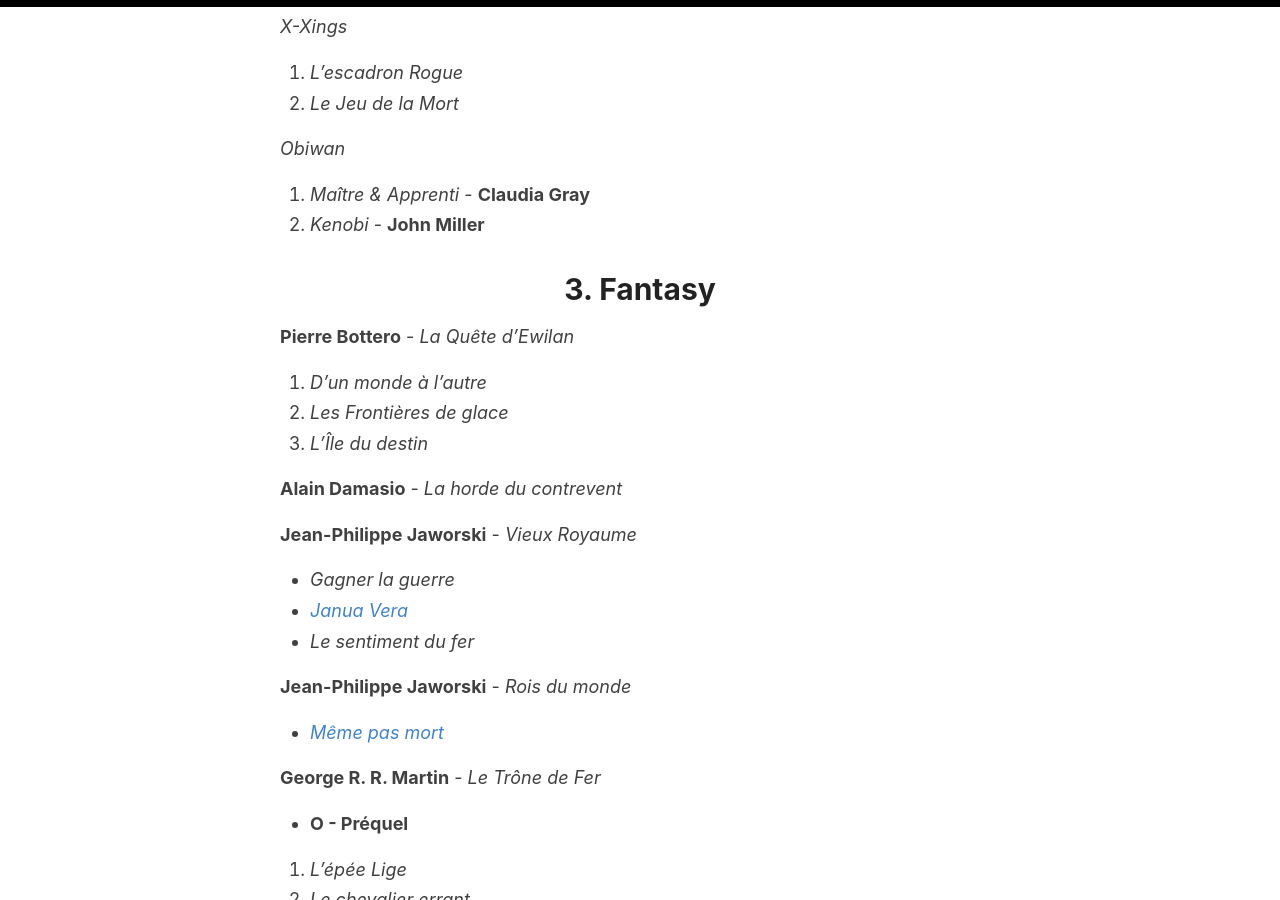
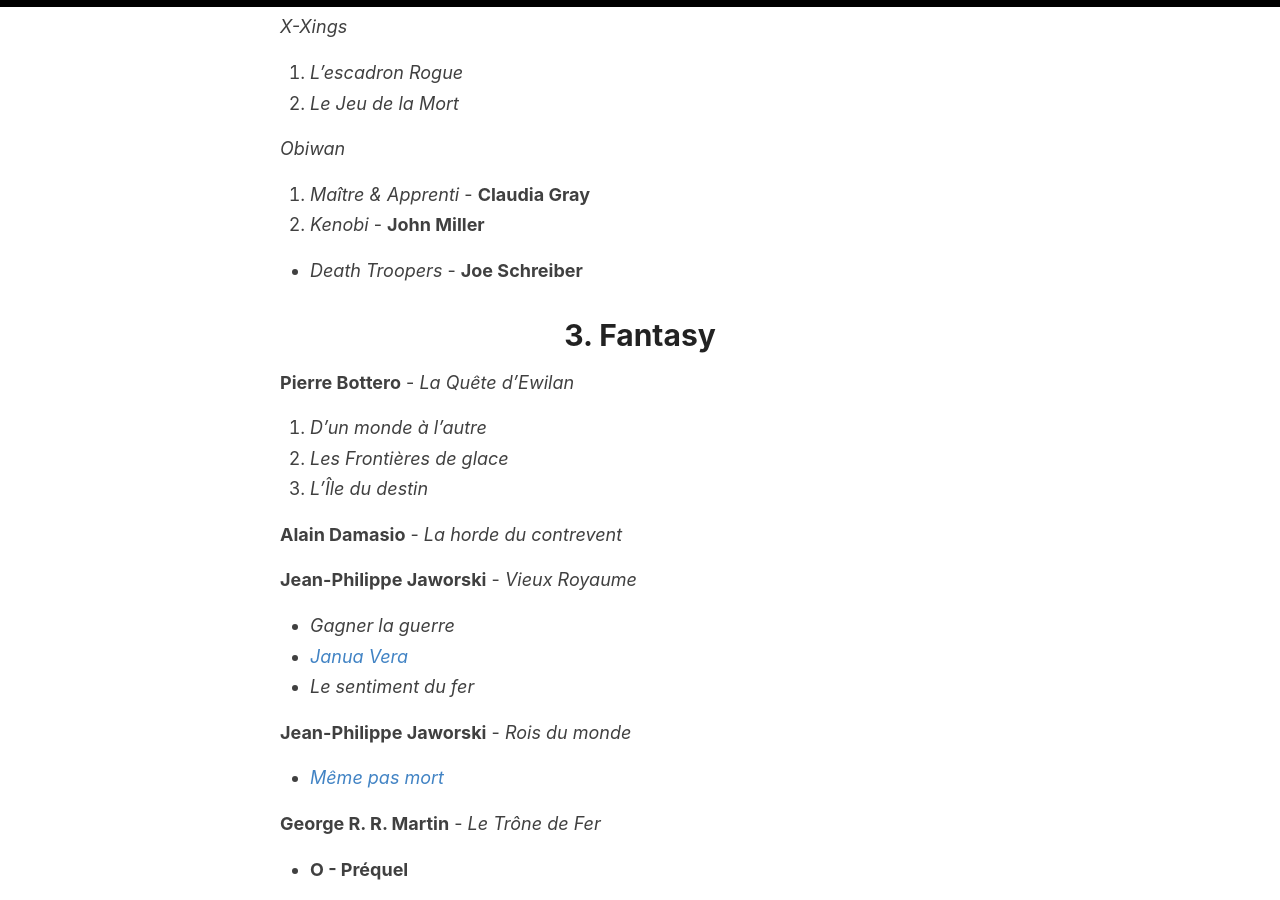
Before and after one commit to homeostasie/bouquins, a Jekyll site: the page built from _pages/lectures.md, in a window 1280 px wide and 900 px high, scrolled down 7645 px. Built offline with Jekyll 4.4.1, drawn with Linux system fonts in a browser that asks for light colours.

Commit message:
maj lectures

```diff
--- a/_pages/lectures.md
+++ b/_pages/lectures.md
@@ -288,6 +288,8 @@
 1. *Maître & Apprenti* - **Claudia Gray**
 2. *Kenobi* - **John Miller**
 
+* *Death Troopers* - **Joe Schreiber**
+
 # 3. Fantasy
 
 **Pierre Bottero** - *La Quête d'Ewilan*
```
